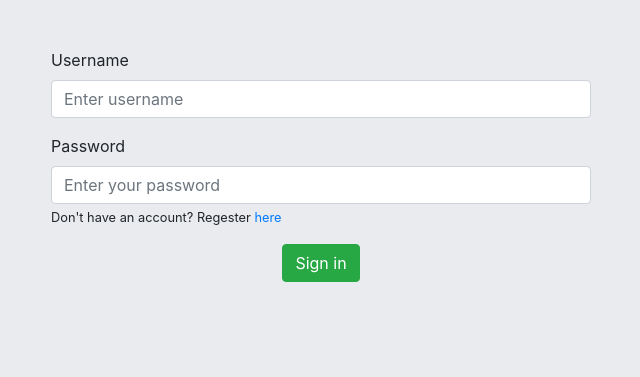
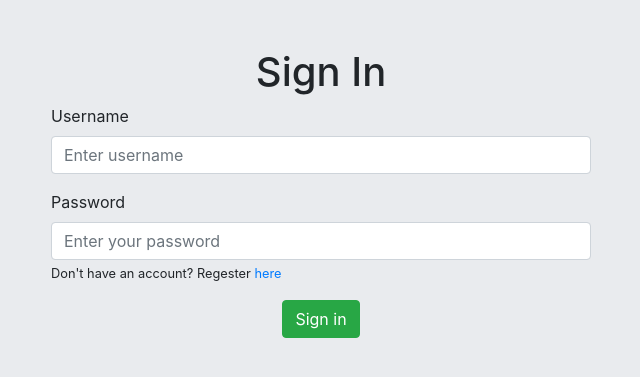
Before and after one commit to brozzi24/socialTestProject, a Django app: page /accounts/signIn in a window 1280 px wide. Shown: the part 56-433 px from the top of the page, without its empty margins (319-959 px from the left). Run offline with Django 3.2, Linux system fonts and the light colour scheme; some libraries are stand-ins or nearby versions.

```diff
--- a/social_app/templates/accounts/signIn.html
+++ b/social_app/templates/accounts/signIn.html
@@ -5,6 +5,9 @@
        <div class="row mt-5">
            <div class="col-md-3"></div>
            <div class="col-md-6">
+               <div class="text-center">
+                    <h1>Sign In</h1>
+               </div>
                <form action="{% url 'signIn' %}" method="POST">
                     {% csrf_token %}
                    <div class="form-group">
```
Also changed, not shown: social_app/posts/views.py (+7 -2 lines).
